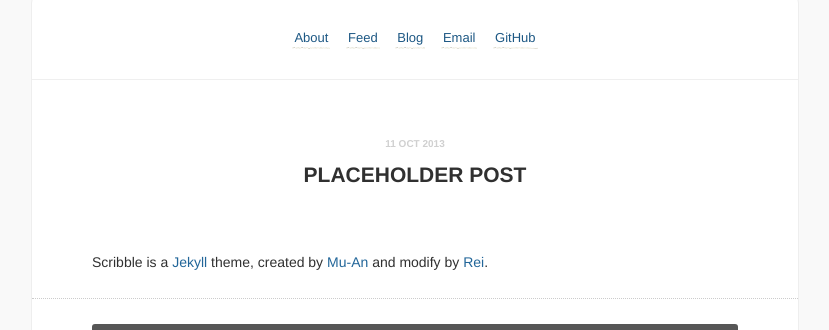
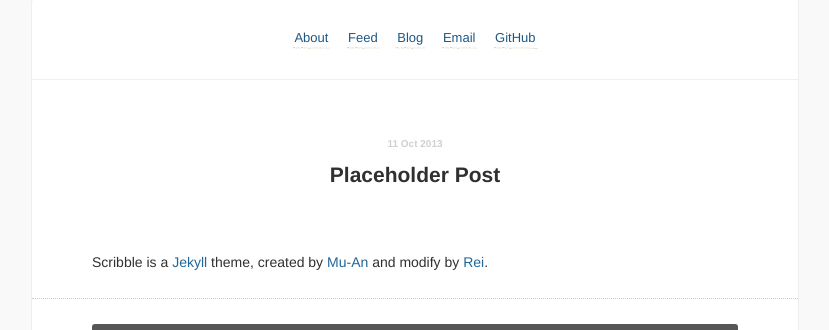
Before and after one commit to chloerei/writings, a Jekyll site: the page built from _posts/2013-10-11-placeholder-post.md, in a window 1280 px wide. Shown: the part 207-537 px from the top of the page, without its empty margins (225-1054 px from the left). Built offline with Jekyll 4.4.1, drawn with Linux system fonts in a browser that asks for light colours; Markdown is read by kramdown in place of the engine named in the settings.

Commit message:
remove upcase class for post h1

```diff
--- a/_layouts/post.html
+++ b/_layouts/post.html
@@ -10,7 +10,7 @@
       {% include post_pagination.html %}
       <div class="content">
         <section class='post'>
-          <h1 class="upcase">
+          <h1>
             <div class='date'>{{ page.date | date_to_string }}</div>
             {{ page.title }}
           </h1>
--- a/_posts/2013-10-11-placeholder-post.md
+++ b/_posts/2013-10-11-placeholder-post.md
@@ -1,6 +1,6 @@
 ---
 layout: post
-title: Placeholder post
+title: Placeholder Post
 ---
 
 Scribble is a [Jekyll](http://jekyllrb.com/) theme, created by [Mu-An](http://muan.co/) and modify by [Rei](http://chloerei.com/).
```
